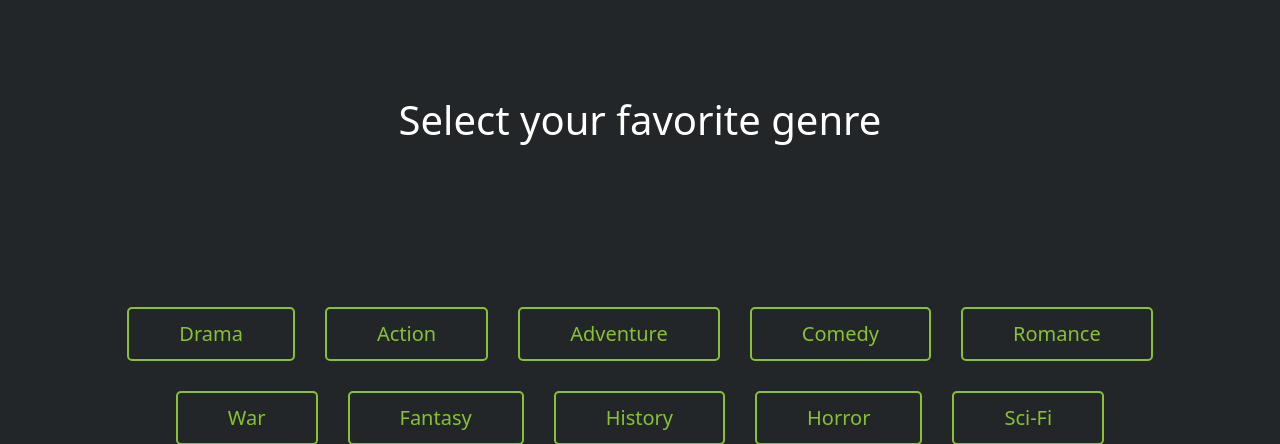
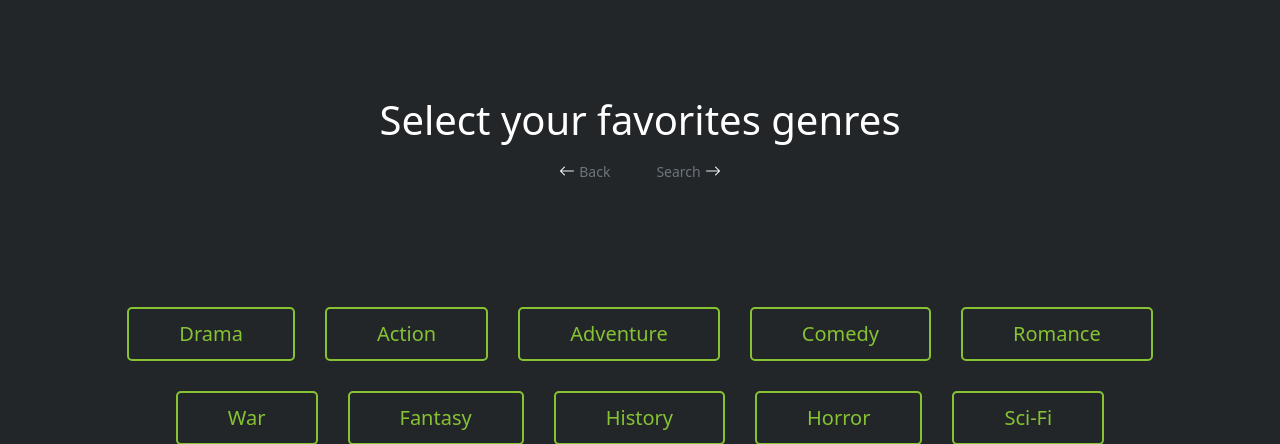
Before and after one commit to Youssef-ADOUIRI/WhatToWatch, a Flask app: page /user in a window 1280 px wide. Shown: the part 192-636 px from the top of the page. Run offline with Flask 2, Linux system fonts and the light colour scheme; some libraries are stand-ins or nearby versions.

Commit message:
adding search and back btns

```diff
--- a/static/user.css
+++ b/static/user.css
@@ -64,3 +64,21 @@
 .select_btn{
     margin: 0;
 }
+
+/*----- move next or back css -----*/
+
+.move_actions i {
+    color: aliceblue;
+    text-align: center;
+}
+
+
+
+#back{
+    text-align: start;
+    margin-right: 10px;
+}
+#search{
+    text-align: end;
+    margin-left: 10px;
+}
--- a/templates/index.html
+++ b/templates/index.html
@@ -8,7 +8,7 @@
     integrity="sha384-gH2yIJqKdNHPEq0n4Mqa/HGKIhSkIHeL5AyhkYV8i59U5AR6csBvApHHNl/vI1Bx" crossorigin="anonymous">
 </head>
 <header>
-  <div class="Header text-center bg-light">
+  <div class="Header text-center">
     <h1 class="main_title display-1"><b>WHAT TO WATCH ?</b></h1>
     <h3 class="display-2"><small class="text-muted">Just let us chose for you</small></h3>
   </div>
--- a/templates/user.html
+++ b/templates/user.html
@@ -1,16 +1,11 @@
 <html lang="en">
+
 <head>
     <meta charset="utf-8" />
-    <link
-      rel="stylesheet"
-      href="{{ url_for('static', filename='user.css') }}"
-    />
-    <link
-      href="https://cdn.jsdelivr.net/npm/bootstrap@5.2.0/dist/css/bootstrap.min.css"
-      rel="stylesheet"
-      integrity="sha384-gH2yIJqKdNHPEq0n4Mqa/HGKIhSkIHeL5AyhkYV8i59U5AR6csBvApHHNl/vI1Bx"
-      crossorigin="anonymous"
-    />
+    <link rel="stylesheet" href="{{ url_for('static', filename='user.css') }}" />
+    <link href="https://cdn.jsdelivr.net/npm/bootstrap@5.2.0/dist/css/bootstrap.min.css" rel="stylesheet"
+        integrity="sha384-gH2yIJqKdNHPEq0n4Mqa/HGKIhSkIHeL5AyhkYV8i59U5AR6csBvApHHNl/vI1Bx" crossorigin="anonymous" />
+    <link rel="stylesheet" href="https://cdn.jsdelivr.net/npm/bootstrap-icons@1.3.0/font/bootstrap-icons.css">
     <title>WHAT TO WATCH</title>
 </head>
 <header>
@@ -24,9 +19,10 @@
 </header>
 
 <body>
-    <br><br><br><br><h1 id="choice_type" class="display-5">Select your favorite genre</h1>
+    <br><br><br><br>
+    <h1 id="choice_type" class="display-5">Select your favorites genres</h1>
     <form action="http://localhost:3000/user" method="post">
-      <div class="Container d-flex justify-content-center align-content-start flex-wrap ">
+        <div class="Container d-flex justify-content-center flex-wrap ">
             <div class="select_btn">
                 <input type="radio" id="drama"></input>
                 <label for="drama">Drama</label>
@@ -45,7 +41,7 @@
             </div>
             <div class="select_btn">
                 <input type="radio" id="romance"></input>
-          <label for="romanece">Romance</label>
+                <label for="romance">Romance</label>
             </div>
             <div class="select_btn">
                 <input type="radio" id="war"></input>
@@ -68,11 +64,16 @@
                 <label for="scifi">Sci-Fi</label>
             </div>
         </div>
+
+        <div class="move_actions d-flex justify-content-center">
+            <button id="back" class="btn "><a> <i class="bi bi-arrow-left"></i> <small  class="text-muted">Back</small> </a></button>
+            <button id="search" class="btn "><a> <small class="text-muted">Search</small> <i class="bi bi-arrow-right"></i> </a></button>
+        </div>
+
     </form>
-    <script
-      src="https://cdn.jsdelivr.net/npm/bootstrap@5.2.0/dist/js/bootstrap.bundle.min.js"
+    <script src="https://cdn.jsdelivr.net/npm/bootstrap@5.2.0/dist/js/bootstrap.bundle.min.js"
         integrity="sha384-A3rJD856KowSb7dwlZdYEkO39Gagi7vIsF0jrRAoQmDKKtQBHUuLZ9AsSv4jD4Xa"
-      crossorigin="anonymous"
-    ></script>
+        crossorigin="anonymous"></script>
 </body>
+
 </html>
```
Lines whose indentation alone changed are shown as unchanged.
